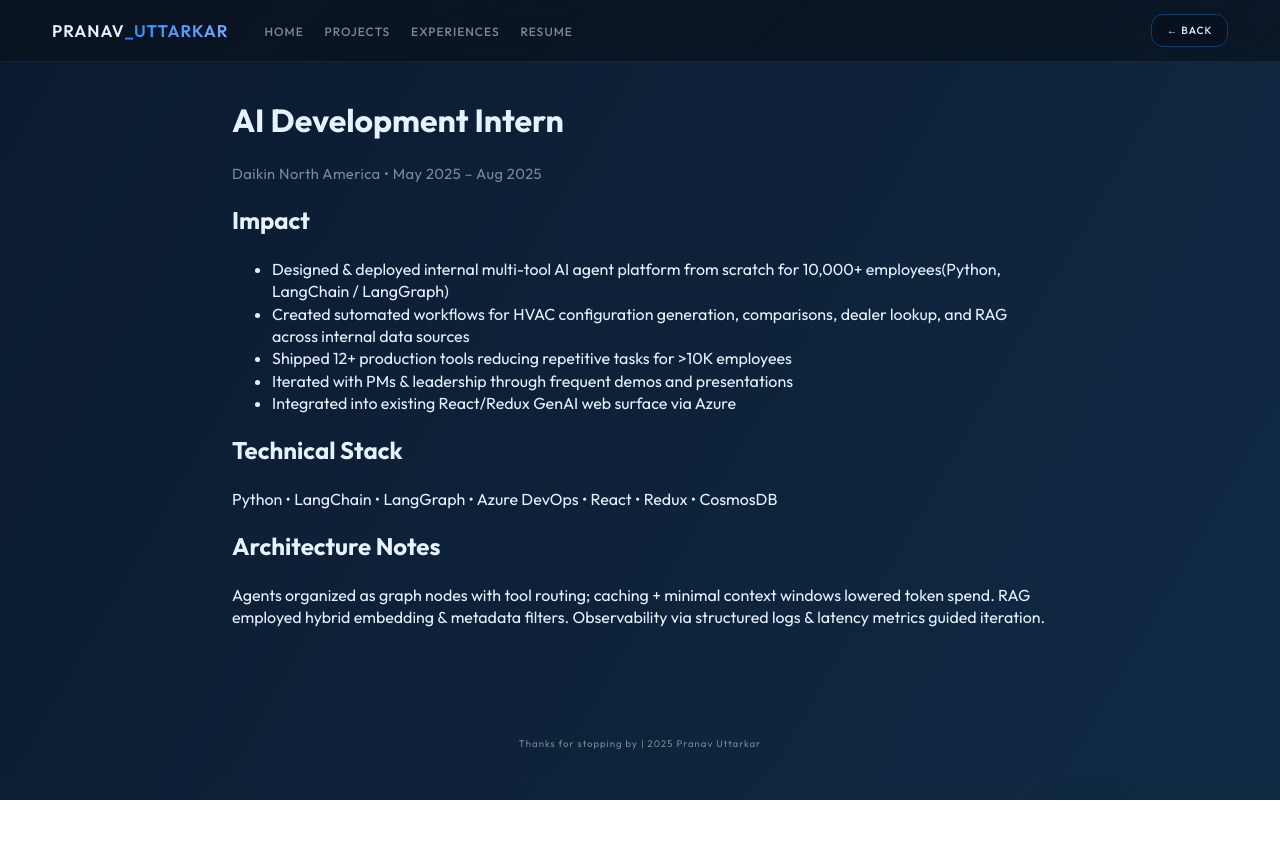
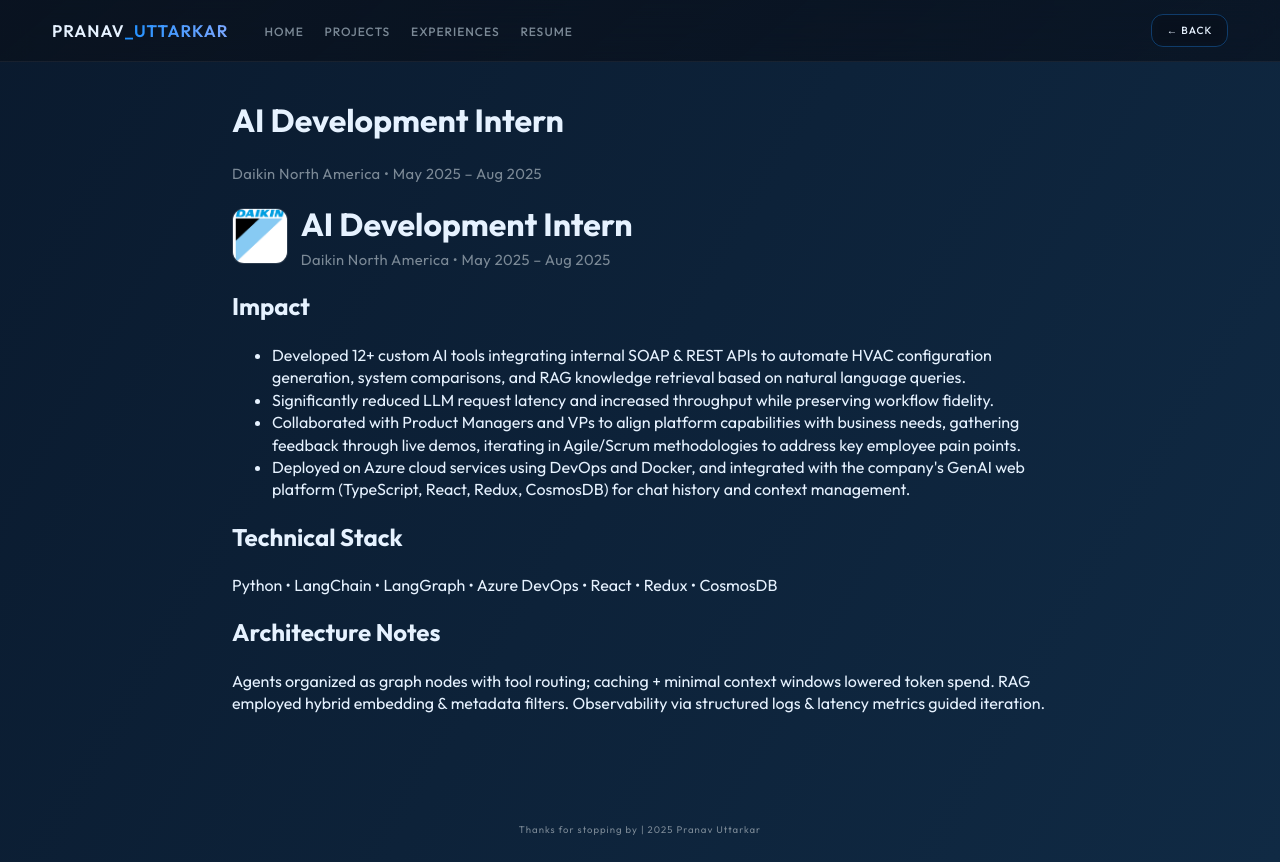
Before and after one commit to PranavUttarkar/ThreeJSPortfolio, a website built with Vite: page experience/exp-daikin-ai.html in a window 1280 px wide. Before the commit the page ends 800 px from the top, so only its background shows below. Built offline with nearby package versions, Linux system fonts and the light colour scheme.

Commit message:
Reformatting

```diff
--- a/experience/exp-daikin-ai.html
+++ b/experience/exp-daikin-ai.html
@@ -28,27 +28,65 @@
       <h1 style="margin-top: 0">AI Development Intern</h1>
       <p class="tagline">Daikin North America • May 2025 – Aug 2025</p>
       <!-- Image removed per update request -->
+      <div
+        class="xp-header"
+        style="
+          display: flex;
+          align-items: center;
+          gap: 0.8rem;
+          margin-top: 0.2rem;
+        "
+      >
+        <div
+          class="xp-logo"
+          style="
+            width: 56px;
+            height: 56px;
+            border-radius: 12px;
+            overflow: hidden;
+            background: rgba(255, 255, 255, 0.06);
+            border: 1px solid rgba(255, 255, 255, 0.08);
+            display: flex;
+            align-items: center;
+            justify-content: center;
+          "
+        >
+          <img
+            src="/DaikinLogo.png"
+            alt="Daikin North America logo"
+            style="width: 100%; height: 100%; object-fit: contain"
+          />
+        </div>
+        <div>
+          <h1 style="margin: 0">AI Development Intern</h1>
+          <p class="tagline" style="margin: 0.2rem 0 0">
+            Daikin North America • May 2025 – Aug 2025
+          </p>
+        </div>
+      </div>
+      <!-- Image removed per update request -->
       <article class="rich">
         <h2>Impact</h2>
         <ul>
           <li>
-            Designed & deployed internal multi-tool AI agent platform from
-            scratch for 10,000+ employees(Python, LangChain / LangGraph)
+            Developed 12+ custom AI tools integrating internal SOAP & REST APIs
+            to automate HVAC configuration generation, system comparisons, and
+            RAG knowledge retrieval based on natural language queries.
           </li>
           <li>
-            Created sutomated workflows for HVAC configuration generation,
-            comparisons, dealer lookup, and RAG across internal data sources
+            Significantly reduced LLM request latency and increased throughput
+            while preserving workflow fidelity.
           </li>
           <li>
-            Shipped 12+ production tools reducing repetitive tasks for >10K
-            employees
+            Collaborated with Product Managers and VPs to align platform
+            capabilities with business needs, gathering feedback through live
+            demos, iterating in Agile/Scrum methodologies to address key
+            employee pain points.
           </li>
           <li>
-            Iterated with PMs & leadership through frequent demos and
-            presentations
-          </li>
-          <li>
-            Integrated into existing React/Redux GenAI web surface via Azure
+            Deployed on Azure cloud services using DevOps and Docker, and
+            integrated with the company's GenAI web platform (TypeScript, React,
+            Redux, CosmosDB) for chat history and context management.
           </li>
         </ul>
         <h2>Technical Stack</h2>
--- a/src/data/experience.js
+++ b/src/data/experience.js
@@ -41,7 +41,7 @@
     id: "exp-research-sound",
     role: "Machine Learning Researcher",
     org: "Texas A&M – Sketch Recognition Lab",
-    logo: "/TAMUlogo.png",
+    logo: "/TAMULogo.png",
     period: "Jan 2025 – Present",
     summary: "Adapting vision transformer for efficient music classification.",
     details: [
```
Also changed, not shown: experience/exp-mindweb-founder.html (+49 -10 lines), experience/exp-research-sound.html (+51 -11 lines), 1 other file.
